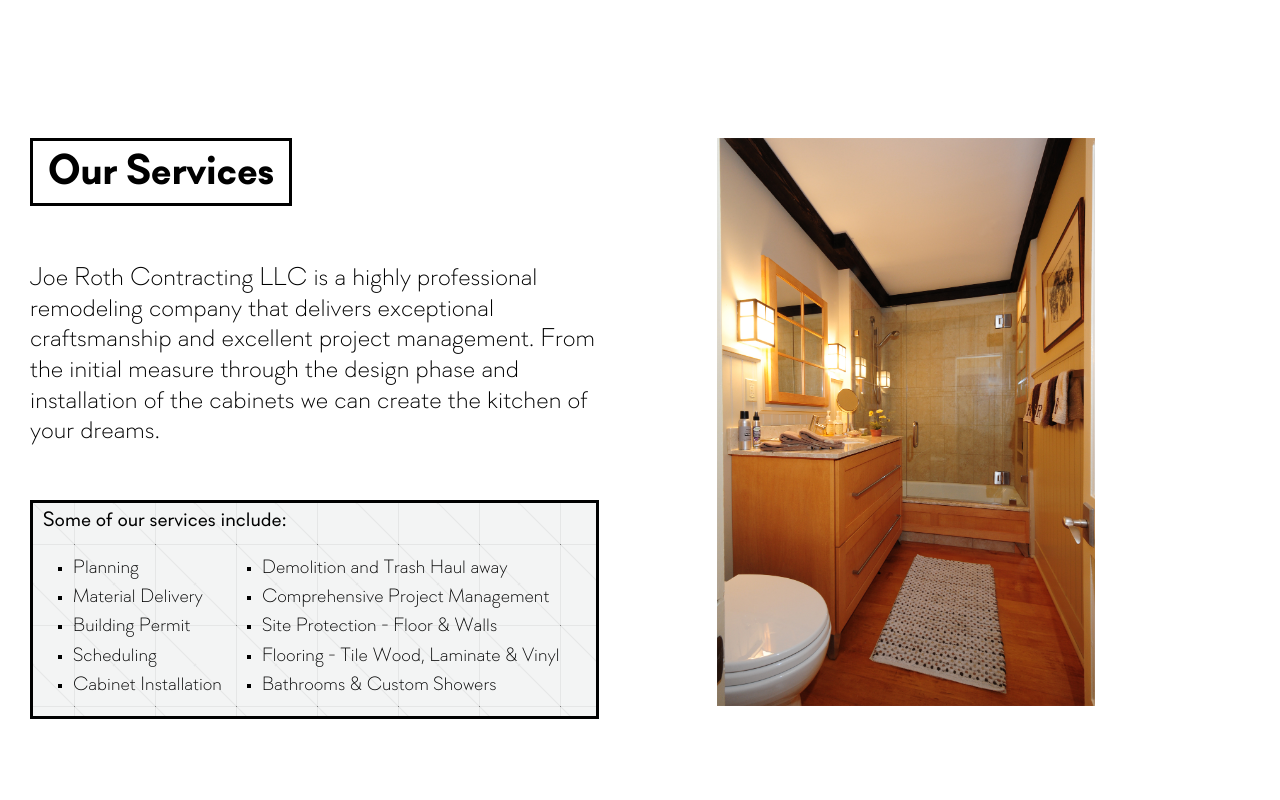
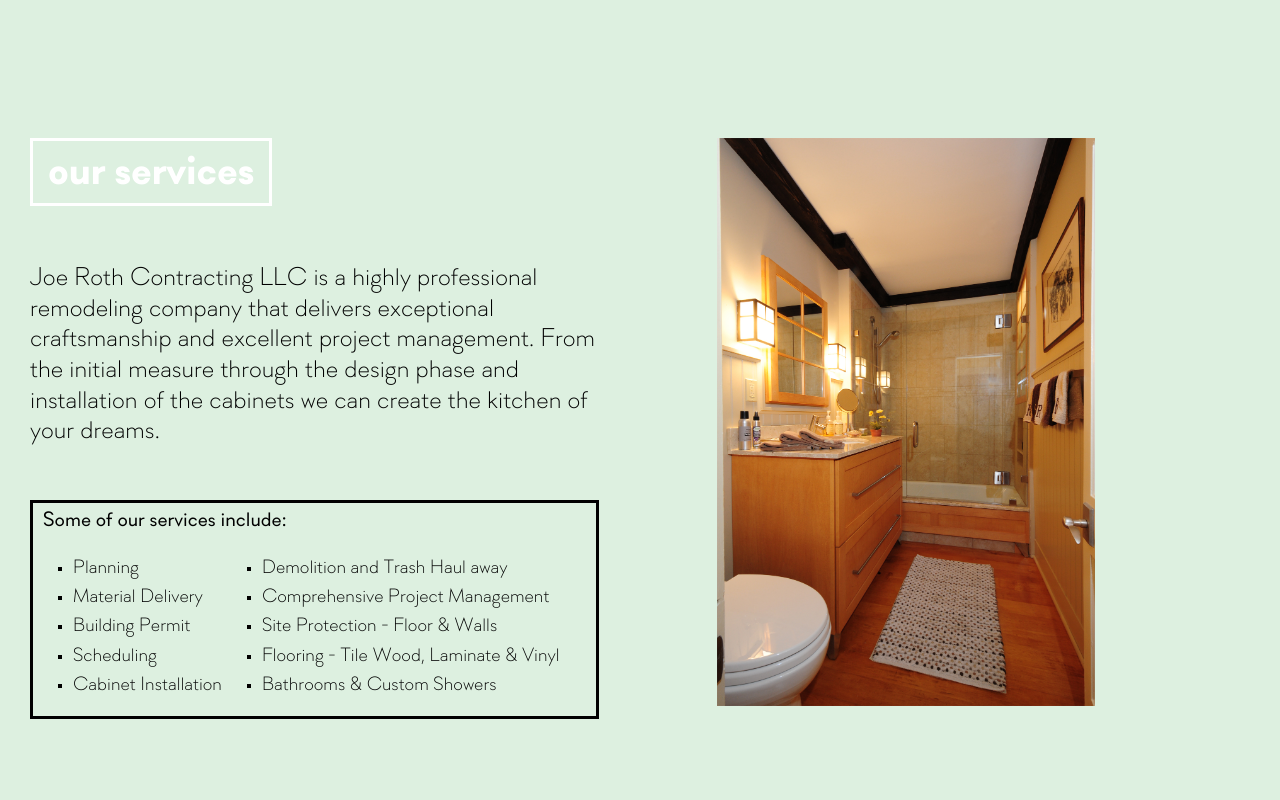
Before and after one commit to jamielynnroth/jrcontracting, a plain HTML site: page index.html in a window 1280 px wide. Shown: the part 840-1640 px from the top of the page. Drawn offline with Linux system fonts and the light colour scheme.

Commit message:
add background color

```diff
--- a/style.less
+++ b/style.less
@@ -3,10 +3,12 @@
 
 
 html {
+	min-width: 1200px;
 	max-width: 100%;
 	box-sizing:border-box;
 	overflow-y: hidden;
 	margin: 0 auto;
+	background-color: #DDF0E0;
 }
 .subtext {
 	width: 568px;
@@ -21,10 +23,12 @@ html {
 	float:left;
 	line-height: 1.2em;
 	text-align: center;
-	border:3px solid black;
+	border:3px solid white;
 	padding-left: 15px;
 	padding-right: 15px;
 	padding-top: 10px;
+	color: white;
+	text-transform: lowercase;
 
 }
 
@@ -183,7 +187,7 @@ html {
 	padding-top: 175px;
 	padding-bottom: 175px;
 
-	h1, h2 {
+	 h2 {
 		color:black;
 	}
 	p {
@@ -212,7 +216,7 @@ html {
 		display:block;
 		float:left;
 		width: 563px;
-		background: url('assets/struckaxiom.png');
+		// background: url('assets/struckaxiom.png');
 		border: 3px solid black;
 		h3 {
 			font-size: 1.3em;
```
